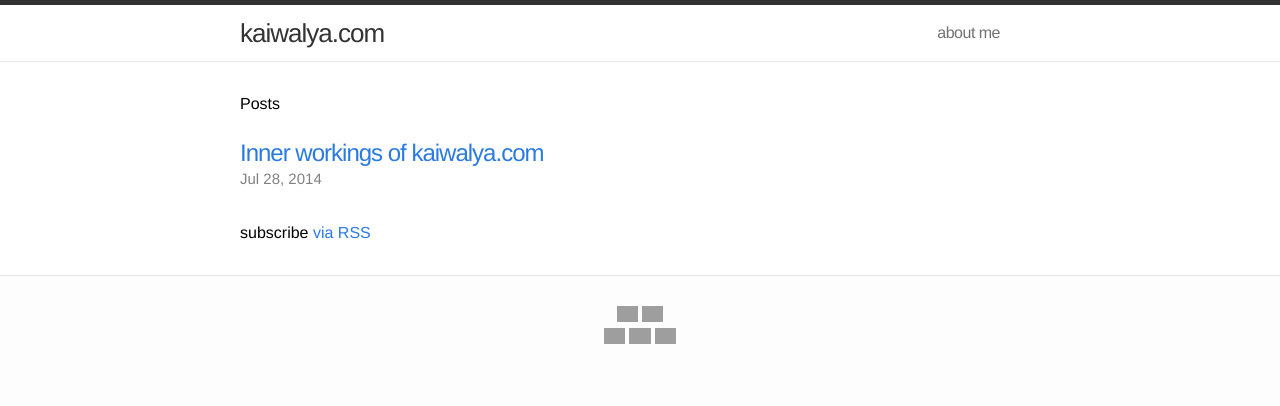
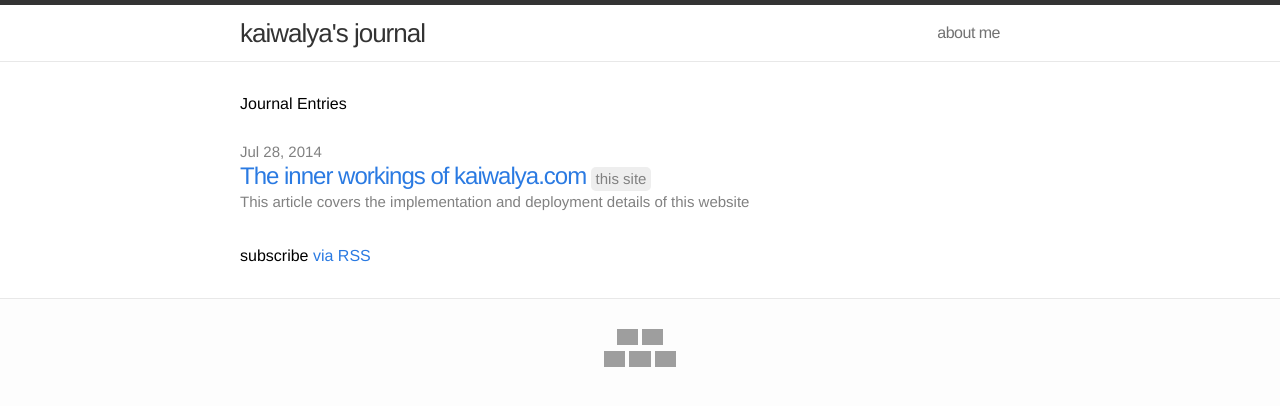
Before and after one commit to kaiwalya/kom, a Jekyll site: the page built from www/index.html, in a window 1280 px wide. Shown: the top 406 px of the page. Built offline with Jekyll 4.4.1, drawn with Linux system fonts in a browser that asks for light colours; grey boxes are pictures that could not be loaded.

Commit message:
Added a tag.

```diff
--- a/www/_config.yml
+++ b/www/_config.yml
@@ -1,5 +1,5 @@
 # Site settings
-title: kaiwalya.com
+title: kaiwalya's journal
 email: kaiwalya@kaiwalya.com
 description: "Homepage of Kaiwalya Kher"
 baseurl: ""
--- a/www/_posts/2014-07-28-how-this-site-works.md
+++ b/www/_posts/2014-07-28-how-this-site-works.md
@@ -1,7 +1,10 @@
 ---
 layout: post
-title: "Inner workings of kaiwalya.com"
+title: "The inner workings of kaiwalya.com"
 permalink: /how-this-site-works/
+summary: "This article covers the implementation and deployment details of this website"
+tags:
+  - "this site"
 date:   2014-07-28 21:12:30
 ---
 
--- a/www/css/main.css
+++ b/www/css/main.css
@@ -162,6 +162,21 @@ a:visited { color: #205caa; }
   color: #818181;
 }
 
+.posts .post-summary {
+  display: block;
+  font-size: 15px;
+  color: #818181;
+}
+
+
+.posts .post-tag {
+  display: inline-block;
+  font-size: 15px;
+  padding: 1px 5px 1px 5px;
+  background-color: #eee;
+  color: #818181;
+  border-radius: 5px;
+}
 
 /* Post styles */
 /* ----------------------------------------------------------*/
--- a/www/index.html
+++ b/www/index.html
@@ -4,13 +4,17 @@ layout: default
 
 <div class="home">
 
-  <h1>Posts</h1>
+  <h1>Journal Entries</h1>
 
   <ul class="posts">
     {% for post in site.posts %}
       <li>
+        <div class="post-date">{{ post.date | date: "%b %-d, %Y" }}</div>
         <a class="post-link" href="{{ post.url | prepend: site.baseurl }}">{{ post.title }}</a>
-        <span class="post-date">{{ post.date | date: "%b %-d, %Y" }}</span>
+        {% for tag in post.tags %}
+          <span class="post-tag">{{ tag }}</span>
+        {% endfor %}
+        <span class="post-summary">{{ post.summary }}</span>
 
       </li>
     {% endfor %}
```
Also changed, not shown: 5 other files.
